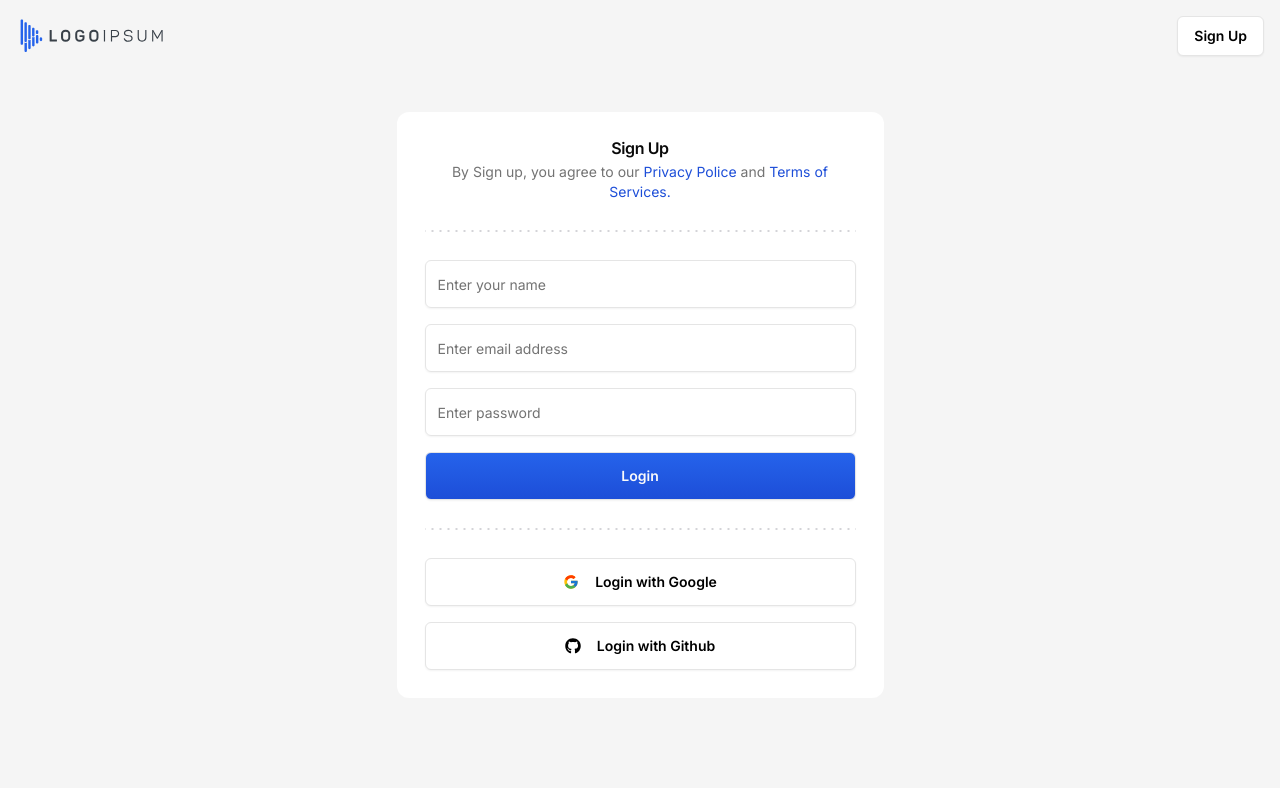
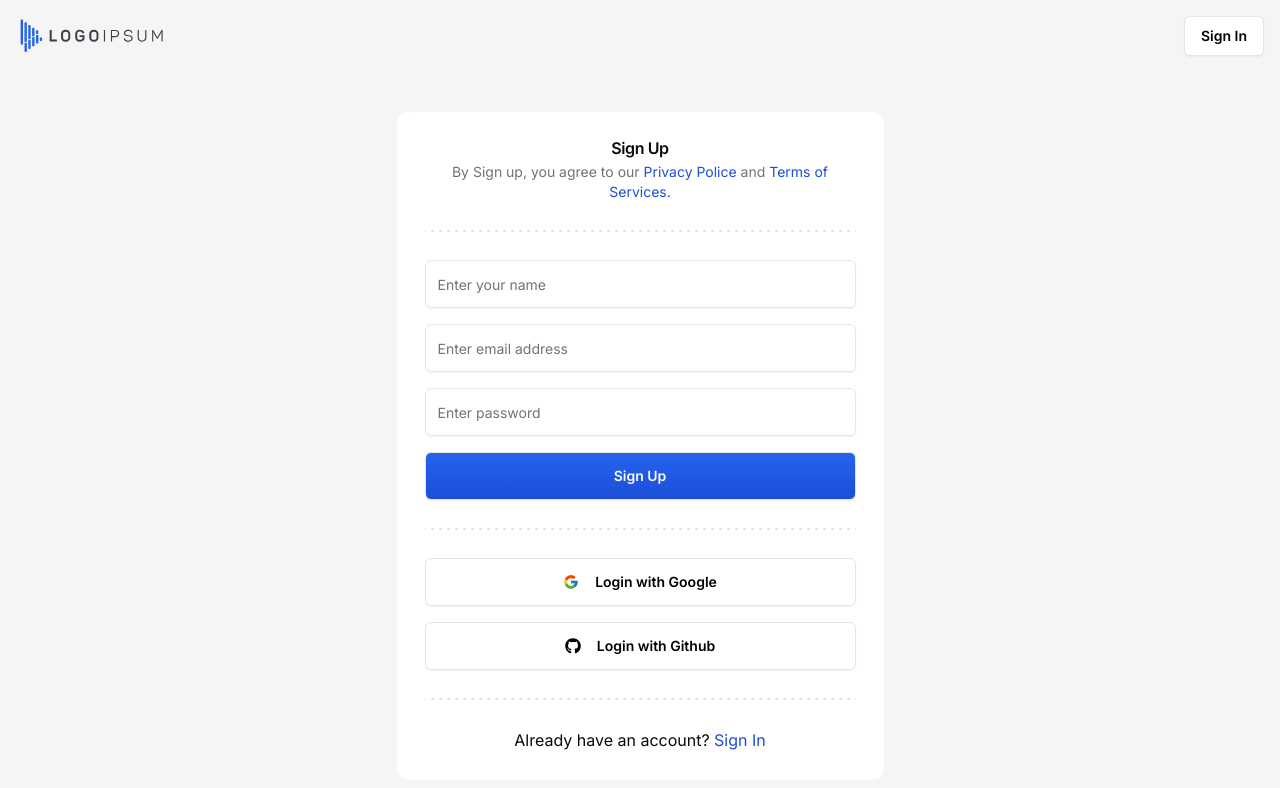
Before and after one commit to AltamiroF-22/jira-clone, a Next.js app: page /sign-up in a window 1280 px wide. Shown: the top 788 px of the page. Built offline with nearby package versions, Linux system fonts and the light colour scheme.

Commit message:
sign in & sign up front page

```diff
--- a/src/app/(auth)/layout.tsx
+++ b/src/app/(auth)/layout.tsx
@@ -1,17 +1,28 @@
+"use client";
+
 import { Button } from "@/components/ui/button";
 import Image from "next/image";
+import Link from "next/link";
+import { usePathname } from "next/navigation";
 
 interface AuthLayoutProps {
   children: React.ReactNode;
 }
 
 const AuthLayout = ({ children }: AuthLayoutProps) => {
+  const pathName = usePathname();
+  const isSignUP = pathName === "/sign-up";
+
   return (
     <main className="bg-neutral-100 min-h-screen">
       <div className="mx-auto max-w-screen-2xl p-4">
         <nav className="flex justify-between items-center">
           <Image src="/logo.svg" height={56} width={152} alt="logo" />
-          <Button variant="secondary">Sign Up</Button>
+          <Button asChild variant="secondary">
+            <Link href={isSignUP ? "/sign-in " : "/sign-up"}>
+              {isSignUP ? "Sign In" : "Sign Up"}
+            </Link>
+          </Button>
         </nav>
         <div className="flex flex-col items-center justify-center pt-4 md:pt-14">
           {children}
--- a/src/features/auth/components/sign-in-card.tsx
+++ b/src/features/auth/components/sign-in-card.tsx
@@ -17,6 +17,7 @@
 import { Button } from "@/components/ui/button";
 import { Card, CardContent, CardHeader, CardTitle } from "@/components/ui/card";
 import { Input } from "@/components/ui/input";
+import Link from "next/link";
 
 const formSchema = z.object({
   email: z.string().email(),
@@ -110,6 +111,17 @@
           Login with Github
         </Button>
       </CardContent>
+      <div className="px-7">
+        <DottedSeparator />
+      </div>
+      <CardContent className="p-7 flex items-center justify-center">
+        <p>
+          Don&apos;t have an account yet?
+          <Link href="/sign-up">
+            <span className="text-blue-700">&nbsp;Sign Up</span>
+          </Link>
+        </p>
+      </CardContent>
     </Card>
   );
 };
--- a/src/features/auth/components/sign-up-card.tsx
+++ b/src/features/auth/components/sign-up-card.tsx
@@ -3,6 +3,19 @@
 
 import { DottedSeparator } from "@/components/dotteed-separator";
 import { Button } from "@/components/ui/button";
+import { useForm } from "react-hook-form";
+
+import { z } from "zod";
+import { zodResolver } from "@hookform/resolvers/zod";
+
+import {
+  Form,
+  FormControl,
+  FormField,
+  FormItem,
+  FormMessage,
+} from "@/components/ui/form";
+
 import {
   Card,
   CardContent,
@@ -13,7 +26,26 @@
 import { Input } from "@/components/ui/input";
 import Link from "next/link";
 
+const formSchema = z.object({
+  name: z.string().min(1, "Required").trim(),
+  email: z.string().email(),
+  password: z.string().min(8, "Minimun 8 characteres required"),
+});
+
 export const SignUpCard = () => {
+  const form = useForm<z.infer<typeof formSchema>>({
+    resolver: zodResolver(formSchema),
+    defaultValues: {
+      name: "",
+      email: "",
+      password: "",
+    },
+  });
+
+  const onSubmit = (values: z.infer<typeof formSchema>) => {
+    console.log({ values });
+  };
+
   return (
     <Card className="w-full h-full md:w-[487px] border-none shadow-none">
       <CardHeader className="flex items-center justify-center text-center p-7">
@@ -34,39 +66,63 @@
       </div>
 
       <CardContent className="p-7">
-        <form className="space-y-4">
+        <Form {...form}>
+          <form onSubmit={form.handleSubmit(onSubmit)} className="space-y-4">
+            <FormField
+              name="name"
+              control={form.control}
+              render={({ field }) => (
+                <FormItem>
+                  <FormControl>
                     <Input
-            required
                       type="text"
-            value={""}
-            onChange={() => {}}
+                      {...field}
                       placeholder="Enter your name"
-            disabled={false}
                     />
+                  </FormControl>
+                  <FormMessage />
+                </FormItem>
+              )}
+            />
+            <FormField
+              name="email"
+              control={form.control}
+              render={({ field }) => (
+                <FormItem>
+                  <FormControl>
                     <Input
-            required
+                      {...field}
                       type="email"
-            value={""}
-            onChange={() => {}}
                       placeholder="Enter email address"
-            disabled={false}
+                    />
+                  </FormControl>
+                  <FormMessage />
+                </FormItem>
+              )}
             />
 
+            <FormField
+              name="password"
+              control={form.control}
+              render={({ field }) => (
+                <FormItem>
+                  <FormControl>
                     <Input
-            required
+                      {...field}
                       type="password"
-            value={""}
-            min={8}
-            max={256}
-            onChange={() => {}}
                       placeholder="Enter password"
-            disabled={false}
+                    />
+                  </FormControl>
+                  <FormMessage />
+                </FormItem>
+              )}
             />
 
             <Button disabled={false} size="lg" className="w-full">
-            Login
+              Sign Up
             </Button>
           </form>
+        </Form>
       </CardContent>
       <div className="px-7 ">
         <DottedSeparator />
@@ -91,6 +147,18 @@
           Login with Github
         </Button>
       </CardContent>
+
+      <div className="px-7">
+        <DottedSeparator />
+      </div>
+      <CardContent className="p-7 flex items-center justify-center">
+        <p>
+          Already have an account?
+          <Link href="/sign-in">
+            <span className="text-blue-700">&nbsp;Sign In</span>
+          </Link>
+        </p>
+      </CardContent>
     </Card>
   );
 };
```
Lines whose indentation alone changed are shown as unchanged.
